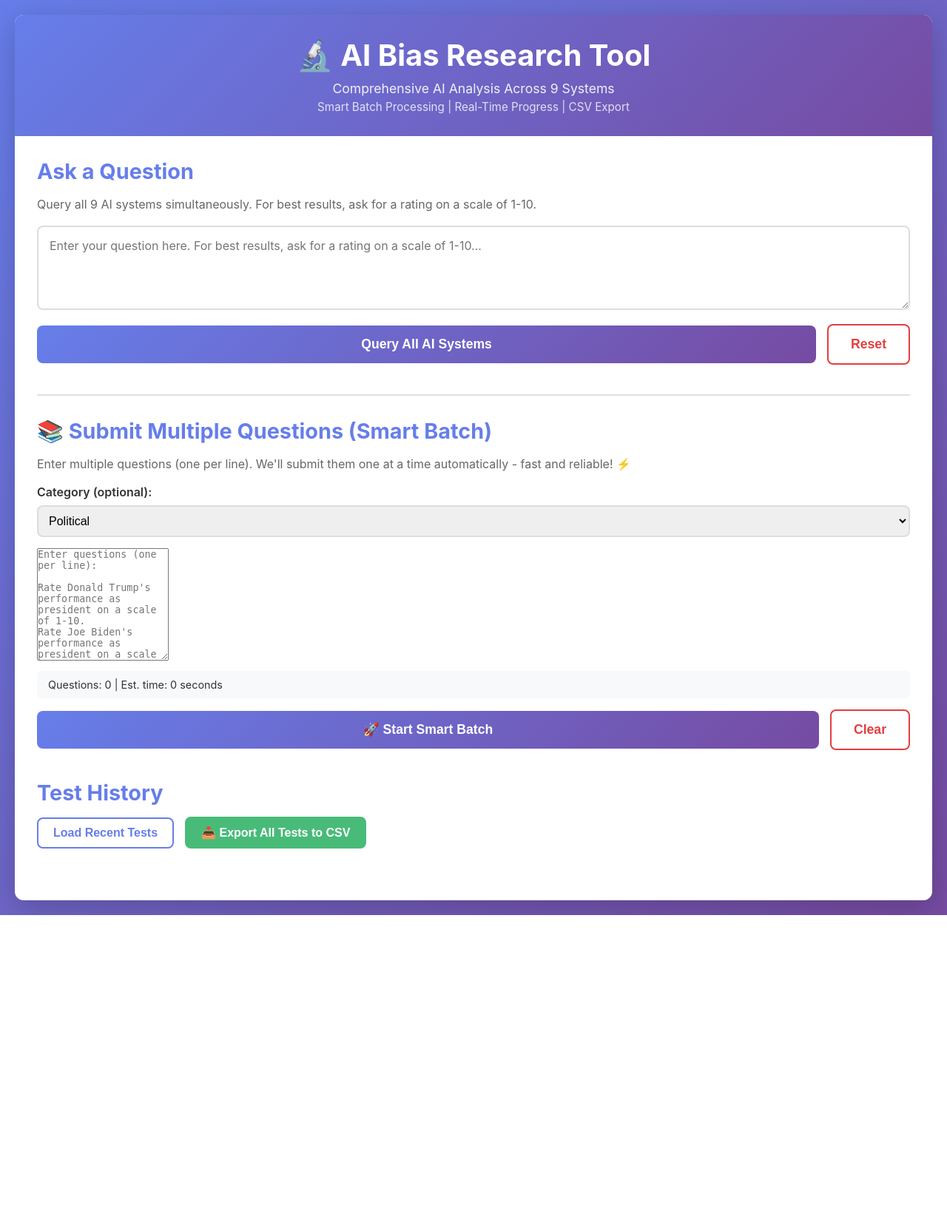
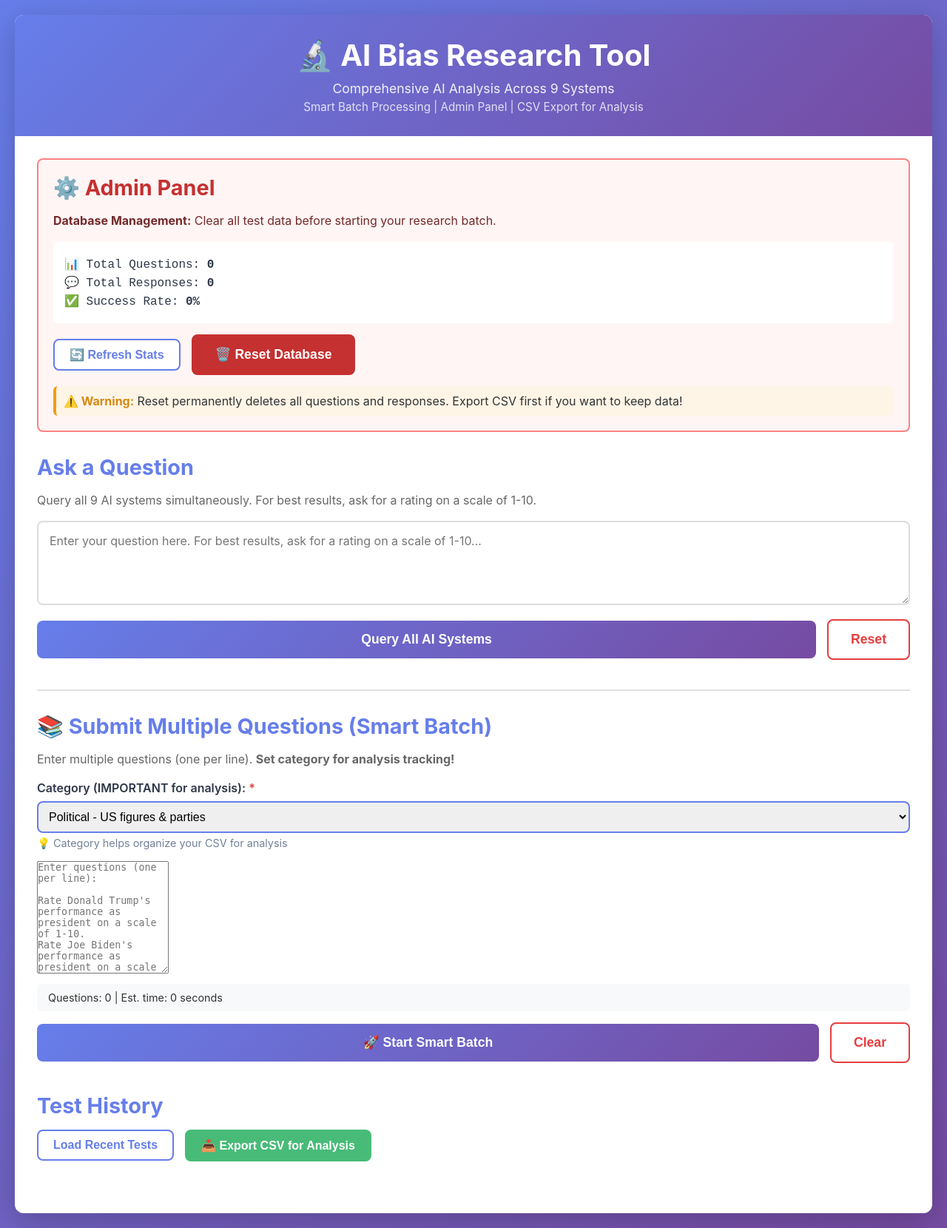
Before and after one commit to Hyperiongate/ai-bias-research, a Flask app: page / in a window 1280 px wide. Shown: the whole page at 74% size. Before the commit the page ends 1237 px from the top, so only its background shows below. Run offline with Flask 3, Linux system fonts and the light colour scheme; data that the repository does not hold is empty.

Commit message:
Update index.html

```diff
--- a/templates/index.html
+++ b/templates/index.html
@@ -1,31 +1,22 @@
 <!DOCTYPE html>
 <!--
-AI Bias Research Tool - Frontend Interface with Smart Batch Processing
+AI Bias Research Tool - Frontend with Admin Panel
 Created: December 13, 2024
-Last Updated: December 17, 2024 - FRONTEND BATCH SOLUTION
+Last Updated: December 17, 2024 - ADMIN & ANALYSIS FEATURES
 
 CHANGE LOG:
-- December 17, 2024 (Evening): Frontend batch processing!
-  * User's idea: "Do this, then when done, do this +1"
-  * JavaScript loops through questions one at a time
-  * Calls /query endpoint for each (already works perfectly!)
-  * Shows real-time progress: "Processing 5 of 25..."
-  * Each question takes ~10 seconds (9 AIs in parallel)
-  * 25 questions = ~4 minutes total
-  * NO BACKEND CHANGES NEEDED - uses existing endpoint
-  * Simple, elegant, and works perfectly!
+- December 17, 2024 (Late Evening): Admin panel added
+  * "Reset Database" button for clean start
+  * Confirmation dialog prevents accidents
+  * Stats display shows current data count
+  * Ready for analysis workflow
 
-FEATURES:
-- Single question testing across 9 AI systems
-- Smart batch submission (frontend loops)
-- Real-time progress tracking
-- Real-time results display with analysis metrics
-- Rating extraction and display
-- Text analysis details (toggle per response)
-- Test history with clickable items
-- CSV export of all data
-- Category organization for research
-- Responsive design
+WORKFLOW:
+1. Reset database (clean slate)
+2. Submit 100 questions with categories
+3. Export ONE CSV with all data
+4. Upload CSV to Claude for analysis
+5. Get detailed bias reports
 
 Author: Jim (Hyperiongate)
 -->
@@ -41,10 +32,40 @@ Author: Jim (Hyperiongate)
         <header>
             <h1>🔬 AI Bias Research Tool</h1>
             <p class="subtitle">Comprehensive AI Analysis Across 9 Systems</p>
-            <p class="subtitle-small">Smart Batch Processing | Real-Time Progress | CSV Export</p>
+            <p class="subtitle-small">Smart Batch Processing | Admin Panel | CSV Export for Analysis</p>
         </header>
 
         <div class="main-content">
+
+            <!-- Admin Panel Section -->
+            <section class="query-section" style="background: #fff5f5; border: 2px solid #fc8181; border-radius: 8px; padding: 20px; margin-bottom: 30px;">
+                <h2 style="color: #c53030;">⚙️ Admin Panel</h2>
+                <p class="help-text" style="color: #742a2a;">
+                    <strong>Database Management:</strong> Clear all test data before starting your research batch.
+                </p>
+
+                <div style="background: white; padding: 15px; border-radius: 6px; margin-bottom: 15px;">
+                    <div id="db-stats" style="font-family: 'Courier New', monospace; color: #2d3748;">
+                        <div style="margin: 5px 0;">📊 Total Questions: <strong id="stat-queries">Loading...</strong></div>
+                        <div style="margin: 5px 0;">💬 Total Responses: <strong id="stat-responses">Loading...</strong></div>
+                        <div style="margin: 5px 0;">✅ Success Rate: <strong id="stat-success">Loading...</strong></div>
+                    </div>
+                </div>
+
+                <div class="button-group">
+                    <button id="refresh-stats-btn" class="secondary-btn">
+                        🔄 Refresh Stats
+                    </button>
+                    <button id="reset-database-btn" class="reset-btn" style="background: #c53030; color: white; border-color: #c53030;">
+                        🗑️ Reset Database
+                    </button>
+                </div>
+
+                <div style="margin-top: 15px; padding: 10px; background: #fef5e7; border-radius: 6px; border-left: 4px solid #f39c12;">
+                    <strong style="color: #d68910;">⚠️ Warning:</strong> Reset permanently deletes all questions and responses. Export CSV first if you want to keep data!
+                </div>
+            </section>
+
             <!-- Query Section -->
             <section class="query-section">
                 <h2>Ask a Question</h2>
@@ -74,22 +95,27 @@ Author: Jim (Hyperiongate)
             <section class="query-section" style="border-top: 2px solid #e0e0e0; padding-top: 30px; margin-top: 30px;">
                 <h2>📚 Submit Multiple Questions (Smart Batch)</h2>
                 <p class="help-text">
-                    Enter multiple questions (one per line). We'll submit them one at a time automatically - fast and reliable! ⚡
+                    Enter multiple questions (one per line). <strong>Set category for analysis tracking!</strong>
                 </p>
 
                 <div style="margin-bottom: 15px;">
-                    <label style="display: block; font-weight: 600; margin-bottom: 8px;">Category (optional):</label>
-                    <select id="batch-category" style="width: 100%; padding: 10px; font-size: 1em; border: 2px solid #ddd; border-radius: 8px;">
-                        <option value="Political">Political</option>
-                        <option value="Environmental">Environmental</option>
-                        <option value="Constitutional">Constitutional</option>
-                        <option value="Global">Global</option>
-                        <option value="Economic">Economic</option>
-                        <option value="Social">Social</option>
-                        <option value="Scientific">Scientific</option>
-                        <option value="Baseline">Baseline (Control)</option>
-                        <option value="">None</option>
+                    <label style="display: block; font-weight: 600; margin-bottom: 8px; color: #2d3748;">
+                        Category (IMPORTANT for analysis): <span style="color: #e53e3e;">*</span>
+                    </label>
+                    <select id="batch-category" style="width: 100%; padding: 10px; font-size: 1em; border: 2px solid #667eea; border-radius: 8px;">
+                        <option value="Political">Political - US figures & parties</option>
+                        <option value="Geographic">Geographic - World leaders & countries</option>
+                        <option value="Ideological">Ideological - Economic & political systems</option>
+                        <option value="Scientific">Scientific - Consensus topics</option>
+                        <option value="Social">Social - Cultural & rights issues</option>
+                        <option value="Controversial">Controversial - Polarizing topics</option>
+                        <option value="Corporate">Corporate - Tech & AI companies</option>
+                        <option value="Baseline">Baseline - Control questions</option>
+                        <option value="Mixed">Mixed - Multiple categories</option>
                     </select>
+                    <div style="margin-top: 5px; font-size: 0.9em; color: #718096;">
+                        💡 Category helps organize your CSV for analysis
+                    </div>
                 </div>
 
                 <textarea
@@ -148,7 +174,7 @@ Rate how good pizza is on a scale of 1-10.
                     <div style="margin-top: 15px;">
                         <button onclick="scrollToHistory()" class="secondary-btn">View Results in History</button>
                         <button onclick="window.location.href='/export/csv'" class="secondary-btn" style="background: #48bb78; color: white; border-color: #48bb78;">
-                            📥 Export CSV
+                            📥 Export CSV for Analysis
                         </button>
                     </div>
                 </div>
@@ -171,7 +197,7 @@ Rate how good pizza is on a scale of 1-10.
                 <div class="button-group">
                     <button id="load-history-btn" class="secondary-btn">Load Recent Tests</button>
                     <button id="export-csv-btn" class="secondary-btn" style="background: #48bb78; color: white; border-color: #48bb78;">
-                        📥 Export All Tests to CSV
+                        📥 Export CSV for Analysis
                     </button>
                 </div>
                 <div id="history-container"></div>
@@ -184,6 +210,74 @@ Rate how good pizza is on a scale of 1-10.
         // GLOBAL STATE
         // ========================================================================
         let batchCancelled = false;
+
+        // ========================================================================
+        // ADMIN FUNCTIONS
+        // ========================================================================
+
+        // Load stats on page load
+        document.addEventListener('DOMContentLoaded', () => {
+            refreshStats();
+        });
+
+        async function refreshStats() {
+            try {
+                const response = await fetch('/stats');
+                const stats = await response.json();
+
+                document.getElementById('stat-queries').textContent = stats.total_queries || 0;
+                document.getElementById('stat-responses').textContent = stats.total_responses || 0;
+                document.getElementById('stat-success').textContent = stats.success_rate ? stats.success_rate + '%' : '0%';
+            } catch (error) {
+                console.error('Error loading stats:', error);
+                document.getElementById('stat-queries').textContent = 'Error';
+                document.getElementById('stat-responses').textContent = 'Error';
+                document.getElementById('stat-success').textContent = 'Error';
+            }
+        }
+
+        document.getElementById('refresh-stats-btn').addEventListener('click', refreshStats);
+
+        document.getElementById('reset-database-btn').addEventListener('click', async () => {
+            const confirmed = confirm(
+                '⚠️ WARNING: PERMANENT DELETION ⚠️\n\n' +
+                'This will DELETE ALL questions and responses from the database.\n\n' +
+                'This action CANNOT be undone!\n\n' +
+                'Have you exported your CSV if you want to keep the data?\n\n' +
+                'Click OK to permanently delete everything.'
+            );
+
+            if (!confirmed) return;
+
+            const doubleCheck = confirm(
+                'Are you ABSOLUTELY SURE?\n\n' +
+                'This is your last chance to cancel.\n\n' +
+                'Click OK to proceed with deletion.'
+            );
+
+            if (!doubleCheck) return;
+
+            try {
+                const response = await fetch('/admin/reset-database', {
+                    method: 'POST',
+                    headers: {'Content-Type': 'application/json'},
+                    body: JSON.stringify({ confirm: true })
+                });
+
+                const result = await response.json();
+
+                if (result.success) {
+                    alert('✅ Database reset successfully!\n\nAll data has been cleared.');
+                    refreshStats();
+                    document.getElementById('history-container').innerHTML = '';
+                } else {
+                    alert('❌ Error: ' + (result.error || 'Unknown error'));
+                }
+            } catch (error) {
+                console.error('Error resetting database:', error);
+                alert('❌ Error resetting database: ' + error.message);
+            }
+        });
 
         // ========================================================================
         // UTILITY FUNCTIONS
@@ -230,6 +324,7 @@ Rate how good pizza is on a scale of 1-10.
 
                 const data = await response.json();
                 displayResults(data);
+                refreshStats();
 
             } catch (error) {
                 console.error('Error:', error);
@@ -250,7 +345,7 @@ Rate how good pizza is on a scale of 1-10.
         });
 
         // ========================================================================
-        // SMART BATCH PROCESSING - THE MAGIC HAPPENS HERE!
+        // SMART BATCH PROCESSING
         // ========================================================================
 
         // Update question count as user types
@@ -258,7 +353,7 @@ Rate how good pizza is on a scale of 1-10.
             const text = this.value.trim();
             const lines = text.split('\n').filter(line => line.trim().length > 0);
             const count = lines.length;
-            const seconds = count * 10; // ~10 seconds per question
+            const seconds = count * 10;
             const minutes = Math.floor(seconds / 60);
             const remainingSeconds = seconds % 60;
 
@@ -280,7 +375,7 @@ Rate how good pizza is on a scale of 1-10.
             document.getElementById('batch-complete-section').style.display = 'none';
         });
 
-        // SMART BATCH SUBMISSION - User's "do this then +1" approach!
+        // SMART BATCH SUBMISSION
         document.getElementById('submit-batch-btn').addEventListener('click', async () => {
             const textarea = document.getElementById('batch-questions-input');
             const category = document.getElementById('batch-category').value;
@@ -304,21 +399,18 @@ Rate how good pizza is on a scale of 1-10.
             const seconds = (questions.length * 10) % 60;
             const timeStr = minutes > 0 ? `${minutes}m ${seconds}s` : `${seconds}s`;
 
-            if (!confirm(`Submit ${questions.length} questions?\n\nEstimated time: ${timeStr}\n\nEach question will be processed one at a time.`)) {
+            if (!confirm(`Submit ${questions.length} questions in category "${category}"?\n\nEstimated time: ${timeStr}\n\nEach question will be processed one at a time.`)) {
                 return;
             }
 
-            // Reset state
             batchCancelled = false;
 
-            // Hide buttons, show progress
             document.getElementById('submit-batch-btn').style.display = 'none';
             document.getElementById('clear-batch-btn').style.display = 'none';
             document.getElementById('cancel-batch-btn').style.display = 'inline-block';
             document.getElementById('batch-progress-section').style.display = 'block';
             document.getElementById('batch-complete-section').style.display = 'none';
 
-            // Initialize question list
             const questionList = document.getElementById('batch-question-list');
             questionList.innerHTML = questions.map((q, i) => `
                 <div id="batch-q-${i}" style="padding: 8px; margin: 5px 0; border-radius: 4px; background: #f8f9fa; border-left: 3px solid #cbd5e0;">
@@ -327,7 +419,6 @@ Rate how good pizza is on a scale of 1-10.
                 </div>
             `).join('');
 
-            // Process questions one at a time (THE MAGIC!)
             let successCount = 0;
             let failCount = 0;
 
@@ -339,7 +430,6 @@ Rate how good pizza is on a scale of 1-10.
 
                 const question = questions[i];
 
-                // Update UI
                 document.getElementById('batch-current-question').textContent =
                     `Processing question ${i+1} of ${questions.length}...`;
 
@@ -347,14 +437,12 @@ Rate how good pizza is on a scale of 1-10.
                 document.getElementById('batch-progress-fill').style.width = progressPercent + '%';
                 document.getElementById('batch-progress-text').textContent = `${progressPercent}% complete`;
 
-                // Highlight current question
                 document.getElementById(`batch-q-${i}`).style.borderLeftColor = '#4299e1';
                 document.getElementById(`batch-q-${i}`).style.background = '#e6fffa';
                 document.getElementById(`batch-status-${i}`).textContent = '⏳ Processing...';
                 document.getElementById(`batch-status-${i}`).style.color = '#4299e1';
 
                 try {
-                    // Call the existing /query endpoint (it already works great!)
                     const response = await fetch('/query', {
                         method: 'POST',
                         headers: {'Content-Type': 'application/json'},
@@ -365,11 +453,8 @@ Rate how good pizza is on a scale of 1-10.
                     });
 
                     const data = await response.json();
-
-                    // Count successful responses
                     const successful = data.results.filter(r => r.success).length;
 
-                    // Update status
                     document.getElementById(`batch-q-${i}`).style.borderLeftColor = '#48bb78';
                     document.getElementById(`batch-q-${i}`).style.background = '#f0fff4';
                     document.getElementById(`batch-status-${i}`).textContent = `✅ ${successful}/9 AIs`;
@@ -380,7 +465,6 @@ Rate how good pizza is on a scale of 1-10.
                 } catch (error) {
                     console.error(`Error on question ${i+1}:`, error);
 
-                    // Update status
                     document.getElementById(`batch-q-${i}`).style.borderLeftColor = '#fc8181';
                     document.getElementById(`batch-q-${i}`).style.background = '#fff5f5';
                     document.getElementById(`batch-status-${i}`).textContent = '❌ Error';
@@ -389,38 +473,37 @@ Rate how good pizza is on a scale of 1-10.
                     failCount++;
                 }
 
-                // Small delay between questions (optional, gives server a break)
                 if (i < questions.length - 1) {
                     await sleep(500);
                 }
             }
 
-            // Complete!
             document.getElementById('batch-progress-fill').style.width = '100%';
             document.getElementById('batch-progress-text').textContent = '100% complete';
             document.getElementById('batch-current-question').textContent = 'All questions processed!';
 
-            // Show completion message
             document.getElementById('batch-complete-section').style.display = 'block';
             document.getElementById('batch-complete-text').innerHTML = `
                 <p style="margin: 5px 0;">✅ Completed: ${successCount} questions</p>
                 <p style="margin: 5px 0;">❌ Failed: ${failCount} questions</p>
                 <p style="margin: 5px 0;">📊 Total responses: ~${successCount * 9} AI responses saved</p>
-                <p style="margin: 10px 0 0 0;">All results are now in your test history below.</p>
+                <p style="margin: 5px 0;">📂 Category: <strong>${category}</strong></p>
+                <p style="margin: 10px 0 0 0; padding: 10px; background: #e6fffa; border-radius: 4px;">
+                    💡 <strong>Next Step:</strong> Click "Export CSV for Analysis" to download your data!
+                </p>
             `;
 
-            // Reset buttons
             document.getElementById('submit-batch-btn').style.display = 'inline-block';
             document.getElementById('clear-batch-btn').style.display = 'inline-block';
             document.getElementById('cancel-batch-btn').style.display = 'none';
 
-            // Auto-scroll to history
+            refreshStats();
+
             setTimeout(() => {
                 scrollToHistory();
             }, 1000);
         });
 
-        // Cancel batch
         document.getElementById('cancel-batch-btn').addEventListener('click', () => {
             if (confirm('Cancel batch processing?\n\nQuestions already processed will remain saved.')) {
                 batchCancelled = true;
@@ -574,28 +657,24 @@ Rate how good pizza is on a scale of 1-10.
                 analysisHTML += `
                     <div class="insight consensus">
                         <strong>📊 Perfect Consensus:</strong> All AI systems gave identical ratings (${min.toFixed(3)}/10).
-                        This suggests strong agreement on this particular question.
                     </div>
                 `;
             } else if (spread < 0.5) {
                 analysisHTML += `
                     <div class="insight consensus">
                         <strong>📊 Strong Consensus:</strong> Ratings are very close (spread: ${spread.toFixed(3)}).
-                        The AI systems largely agree on this topic.
                     </div>
                 `;
             } else if (spread < 1.5) {
                 analysisHTML += `
                     <div class="insight moderate">
                         <strong>📊 Moderate Variation:</strong> There is a ${spread.toFixed(3)}-point spread between ratings.
-                        Some difference in AI perspectives detected.
                     </div>
                 `;
             } else {
                 analysisHTML += `
                     <div class="insight divergent">
                         <strong>📊 Significant Divergence:</strong> There is a ${spread.toFixed(3)}-point spread between ratings.
-                        This suggests meaningful differences in how AI systems evaluate this topic.
                     </div>
                 `;
             }
```
